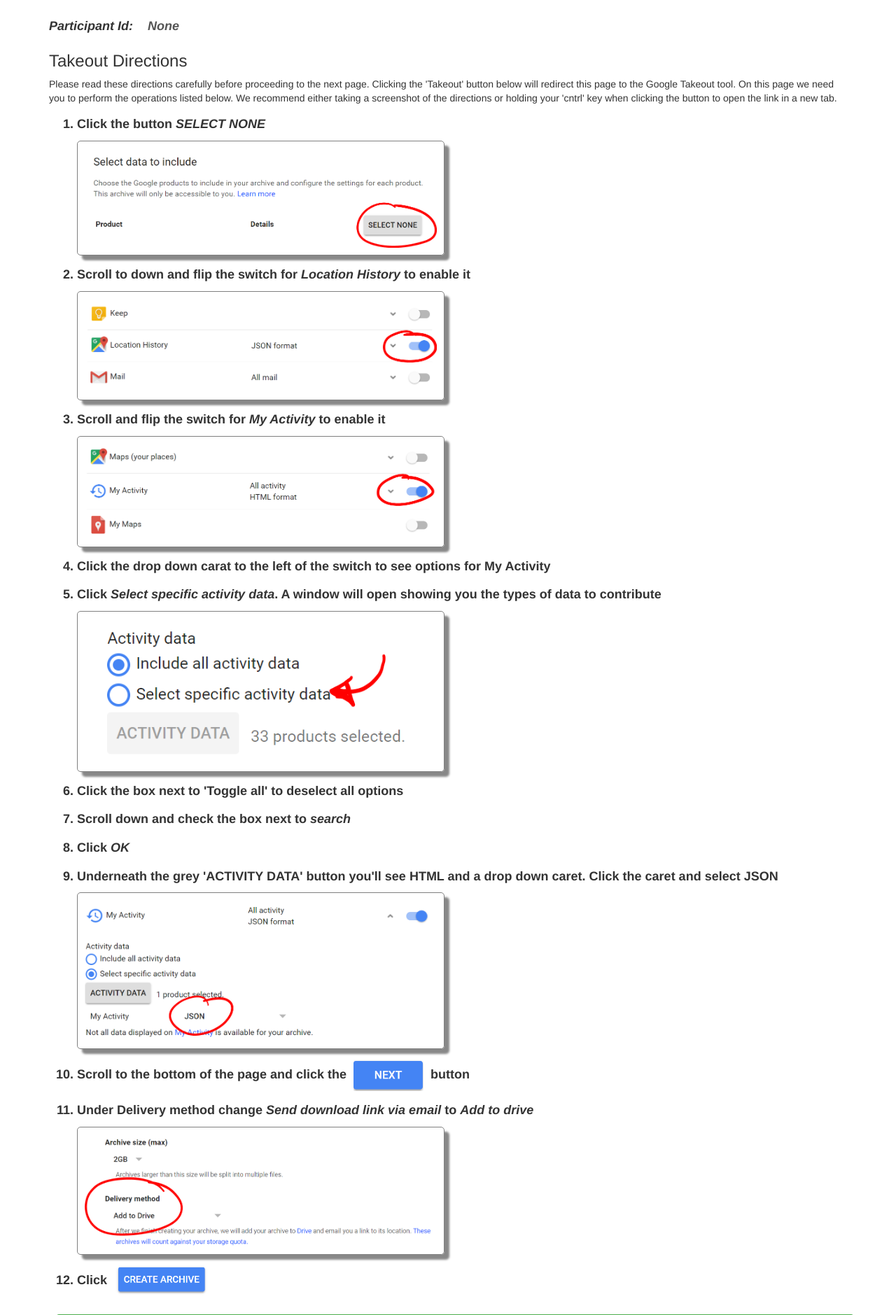
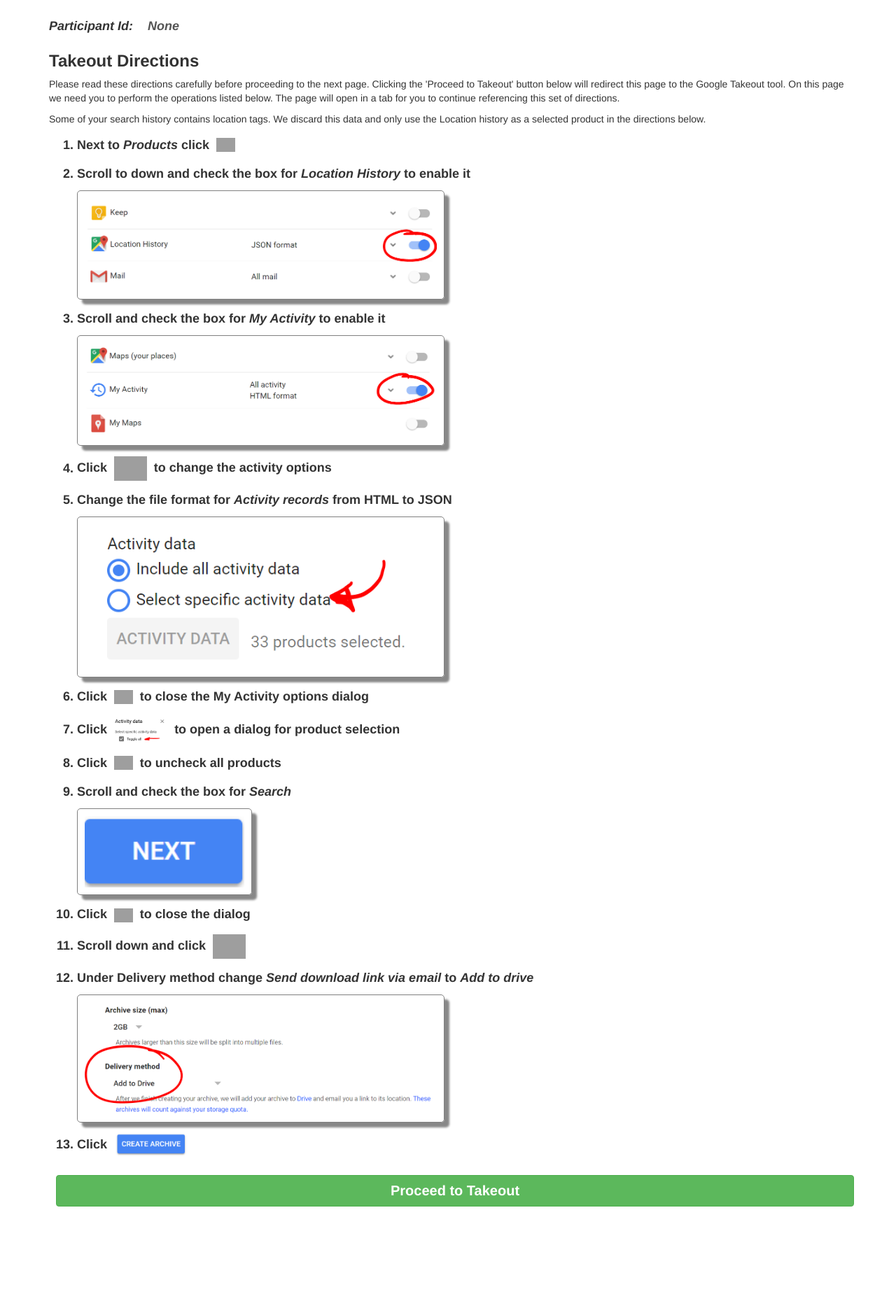
Before and after one commit to apratap/gTap, a Flask app: page /consent/download in a window 1280 px wide. Shown: the part 60-1939 px from the top of the page at 70% size. After the commit the page ends 1784 px from the top, so only its background shows below. Run offline with Flask 2, Linux system fonts and the light colour scheme; parts of the project's set-up code (start-up, migrations or seed data) failed here and were passed over; some libraries are stand-ins or nearby versions; grey boxes are pictures that could not be loaded.

Commit message:
updated the directions with the new Google UI and added information regarding location and search tagging.

```diff
--- a/app/search_consent/templates/download.html
+++ b/app/search_consent/templates/download.html
@@ -15,54 +15,58 @@
         </div>
     </form>
 
-    <h3>Takeout Directions</h3>
+    <h3><strong>Takeout Directions</strong></h3>
     <p>
-        Please read these directions carefully before proceeding to the next page. Clicking the 'Takeout' button
+        Please read these directions carefully before proceeding to the next page. Clicking the 'Proceed to Takeout' button
         below will redirect this page to the Google Takeout tool. On this page we need you to perform the operations
-        listed below. We recommend either taking a screenshot of the directions or holding your 'cntrl' key when
-        clicking the button to open the link in a new tab.
+        listed below. The page will open in a tab for you to continue referencing this set of directions.
+    </p>
+    <p>
+        Some of your search history contains location tags. We discard this data and only use the Location history
+        as a selected product in the directions below.
     </p>
 
     <ol id="directions-list">
         <li>
-            Click the button <em>SELECT NONE</em>
-            <img id="directions-1" class="directions" src="{{ url_for('static', filename='directions_1.PNG') }}" alt="d1">
+            Next to <em>Products</em> click <img class="inline-button" style="height: 20px; position: relative; top: -2px;" src="{{ url_for('static', filename='deselect_all.PNG') }}" alt="deselect_all">
         </li>
         <li>
-            Scroll to down and flip the switch for <em>Location History</em> to enable it
+            Scroll to down and check the box for <em>Location History</em> to enable it
             <img id="directions-2" class="directions" src="{{ url_for('static', filename='directions_2.PNG') }}" alt="d2">
         </li>
         <li>
-            Scroll and flip the switch for <em>My Activity</em> to enable it
+            Scroll and check the box for <em>My Activity</em> to enable it
             <img id="directions-3" class="directions" src="{{ url_for('static', filename='directions_3.PNG') }}" alt="d3">
         </li>
-        <li>Click the drop down carat to the left of the switch to see options for My Activity</li>
         <li>
-            Click <em>Select specific activity data</em>. A window will open showing you the types of data to contribute
+            Click <img id="multiple_formats" class="inline-button" style="height: 35px !important;" src="{{ url_for('static', filename='mutiple_formats.PNG') }}" alt="multiple formats"> to change the activity options
+        </li>
+        <li>
+            Change the file format for <em>Activity records</em> from HTML to JSON
             <img id="directions-4" class="directions" src="{{ url_for('static', filename='directions_4.PNG') }}" alt="d4">
         </li>
         <li>
-            Click the box next to 'Toggle all' to deselect all options
+            Click <img class="inline-button" style="height: 20px !important;" src="{{ url_for('static', filename='OK.PNG') }}" alt="OK"> to close the My Activity options dialog
         </li>
         <li>
-            Scroll down and check the box next to <em>search</em>
+            Click <img class="inline-button" style="height: 40px !important;" src="{{ url_for('static', filename='directions_5.PNG') }}" alt="d5"> to open a dialog for product selection
+
         </li>
         <li>
-            Click <em>OK</em>
+            Click <img class="inline-button" style="height: 20px; position: relative; top: -2px;" src="{{ url_for('static', filename='deselect_all.PNG') }}" alt="deselect_all"> to uncheck all products
         </li>
         <li>
-            Underneath the grey 'ACTIVITY DATA' button you'll see HTML and a drop down caret. Click the caret and select JSON
-            <img id="directions-8" class="directions" src="{{ url_for('static', filename='directions_8.PNG') }}" alt="d8">
+            Scroll and check the box for <em>Search</em>
+            <img id="directions-7" style="width: 250px !important;" class="directions" src="{{ url_for('static', filename='directions_7.PNG') }}" alt="d7">
         </li>
-        <li>
-            Scroll to the bottom of the page and click the <img class="inline-button" src="{{ url_for('static', filename='directions_7.PNG') }}" alt="d7"> button
-        </li>
+        <li>Click <img id="directions-5" class="inline-button" style="height: 20px !important;" src="{{ url_for('static', filename='OK.PNG') }}" alt="OK"> to close the dialog</li>
+        <li>Scroll down and click <img class="inline-button" style="height: 35px !important;" src="{{ url_for('static', filename='next_step.PNG') }}" alt="next-step"></li>
         <li>
             Under <stong>Delivery method</stong> change <em>Send download link via email</em> to <em>Add to drive</em>
             <img id="directions-10" class="directions" src="{{ url_for('static', filename='directions_10.PNG') }}" alt="d10">
         </li>
         <li>
-            Click <img class="inline-button" src="{{ url_for('static', filename='create_archive.PNG') }}" alt="create-archive">
+            Click <img class="inline-button" style="height: 35px !important;" src="{{ url_for('static', filename='create_archive.PNG') }}" alt="create-archive">
         </li>
     </ol>
 
@@ -120,16 +124,21 @@
     </style>
 
     <script type="text/javascript">
-        function submit_form (){
+        let clicked = false;
+
+        function submit_form () {
+            if (clicked === false) {
                 $.ajax({
                     url: 'download',
                     type: 'POST',
                     data: $('#takeout-form').serialize(),
-                success: function() {
+                    success: function () {
                         let win = window.open('https://takeout.google.com', '_blank');
                         win.focus();
                     }
                 });
+                clicked = true;
+            }
         }
     </script>
 {% endblock %}
```
Lines whose indentation alone changed are shown as unchanged.
